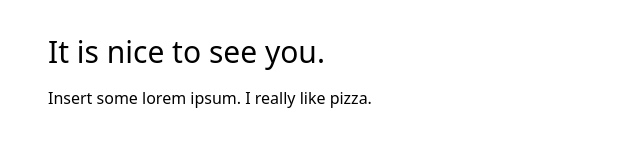
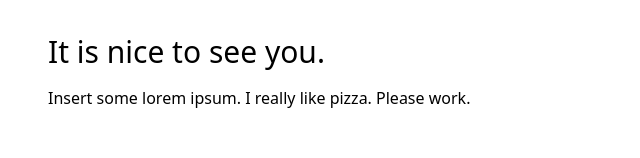
Before and after one commit to fadilafidina/me, a Next.js app in the folder nextjs-blog/: page /about in a window 1280 px wide. Shown: the part 142-300 px from the top of the page, without its empty margins (0-640 px from the left). Built offline with nearby package versions, Linux system fonts and the light colour scheme.

Commit message:
try deployment again

```diff
--- a/nextjs-blog/pages/about.js
+++ b/nextjs-blog/pages/about.js
@@ -13,7 +13,7 @@ export default function FirstPost() {
     </h1>
 
     <div className='pt-4'>
-        Insert some lorem ipsum. I really like pizza.
+        Insert some lorem ipsum. I really like pizza. Please work.
     </div>
     </Layout>
 }
```
